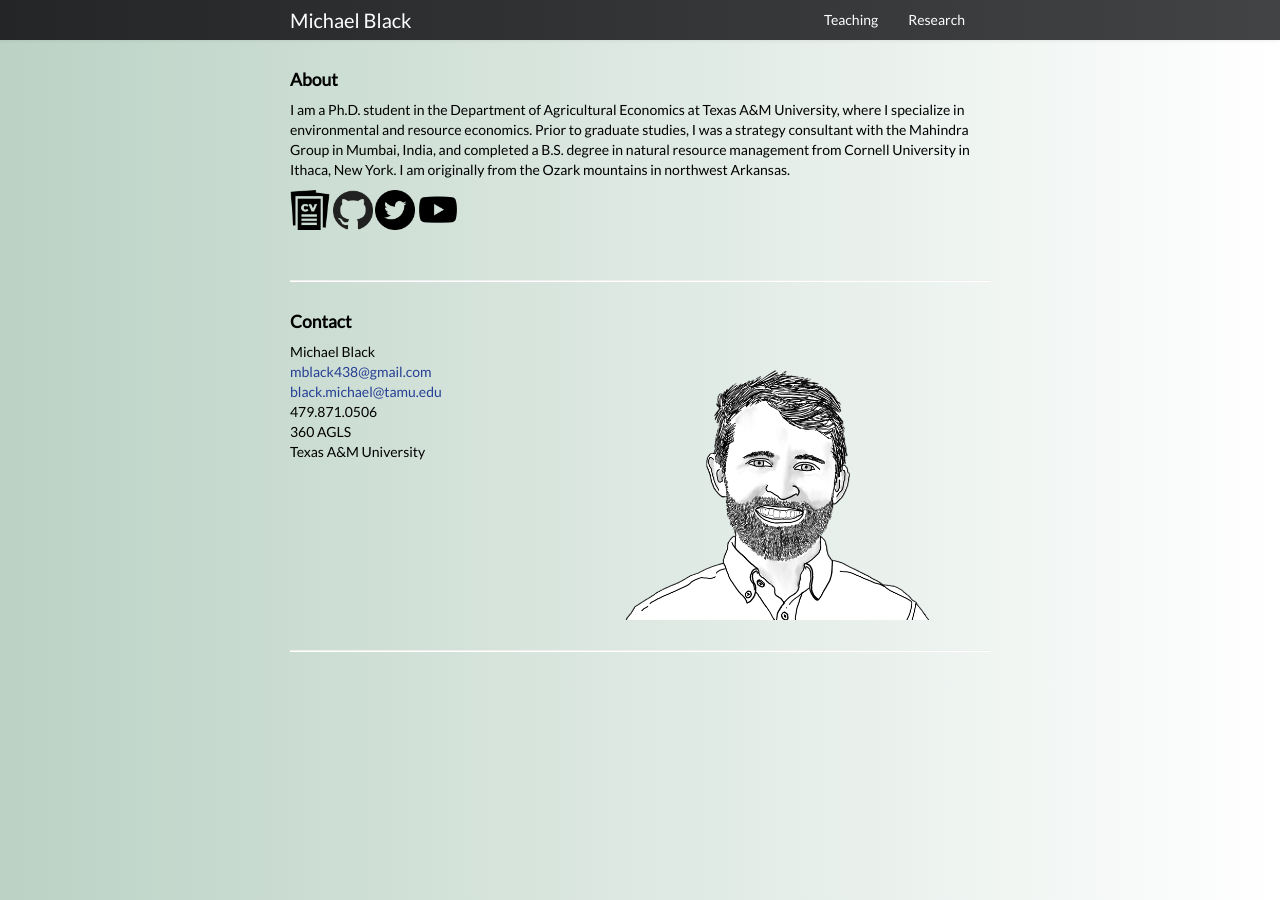
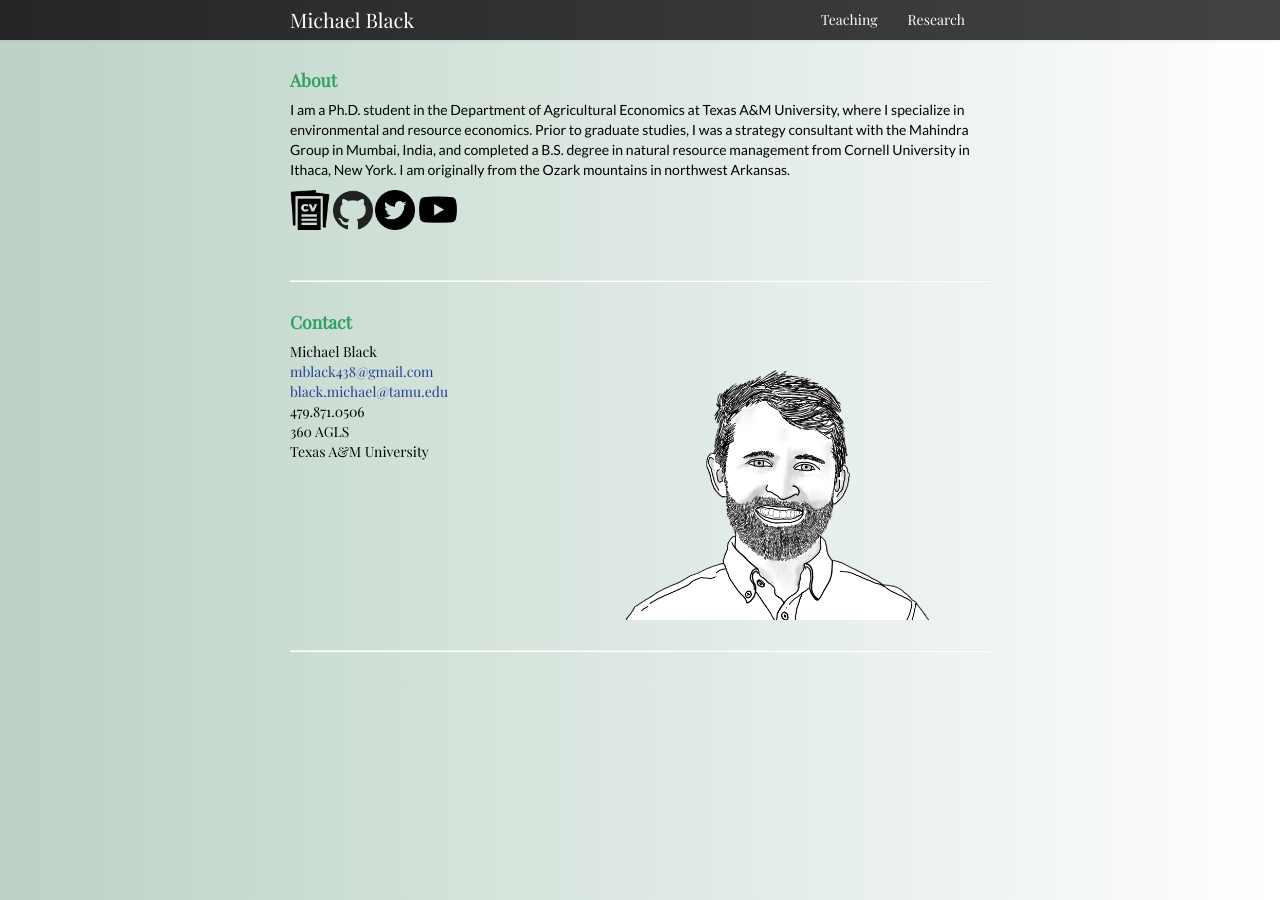
Before and after one commit to michael-black/michael-black.github.io, a Jekyll site: the page built from index.md, in a window 1280 px wide. Built offline with Jekyll 4.4.1, drawn with Linux system fonts in a browser that asks for light colours.

Commit message:
Updated header font and color

```diff
--- a/assets/themes/twitter/css/my_custom_css.css
+++ b/assets/themes/twitter/css/my_custom_css.css
@@ -1,5 +1,6 @@
 @import url('https://fonts.googleapis.com/css2?family=Roboto+Mono&display=swap');
 @import url('https://fonts.googleapis.com/css2?family=Lato&display=swap');
+@import url('https://fonts.googleapis.com/css2?family=Playfair+Display&display=swap');
 
 code {
   padding: 0;
@@ -14,7 +15,7 @@ code {
 }
 
 body {
-  font-family: 'Lato', monospace;
+  font-family: 'Playfair Display', serif;
   background-image: linear-gradient(to right, #BBD2C5 , #ffffff);
 }
 
@@ -79,7 +80,7 @@ td.right {
 
 
 h1, h2, h3, h4 {
-    color: black;
+    color: #30A063;
 }
 
 .danger {
```
